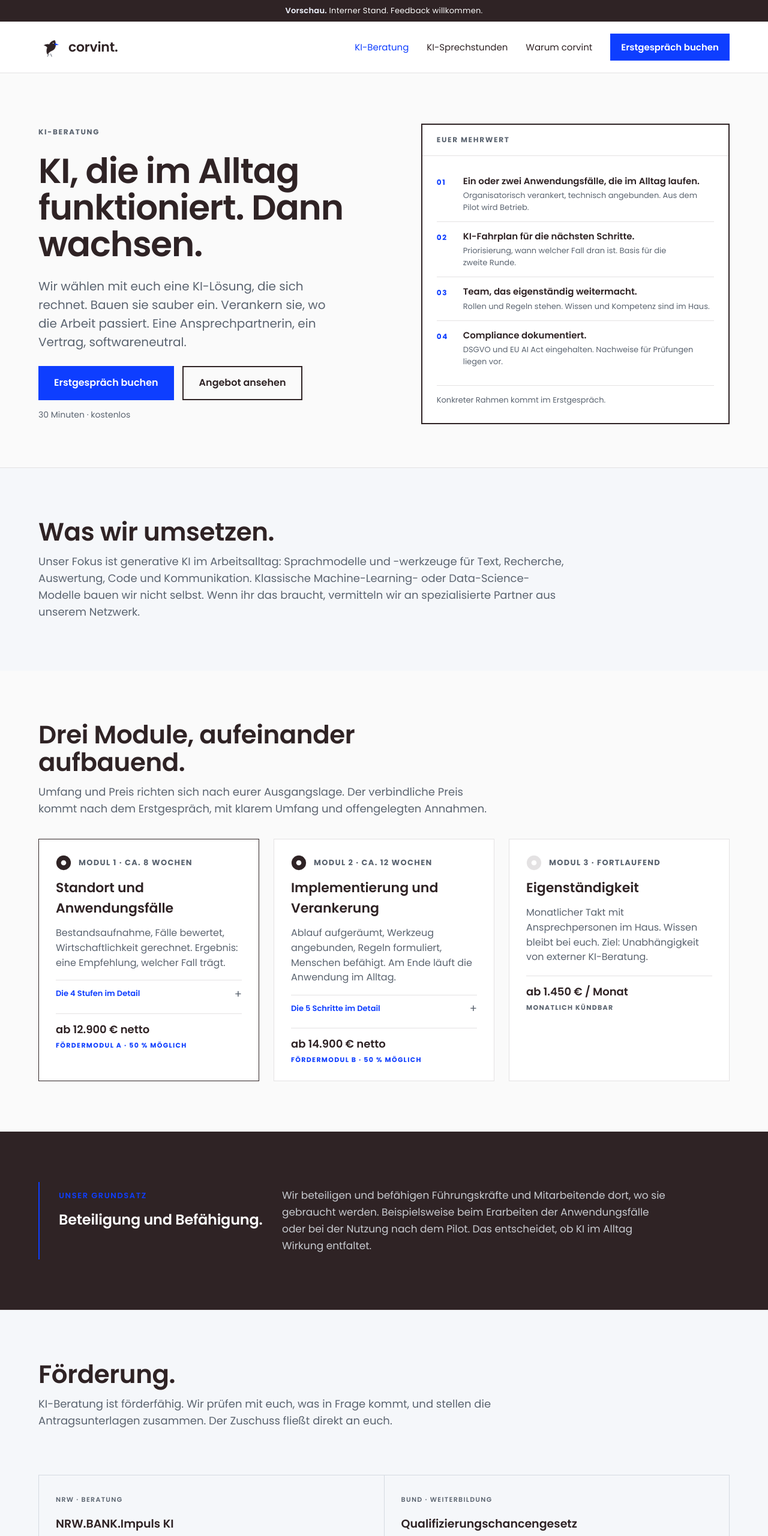
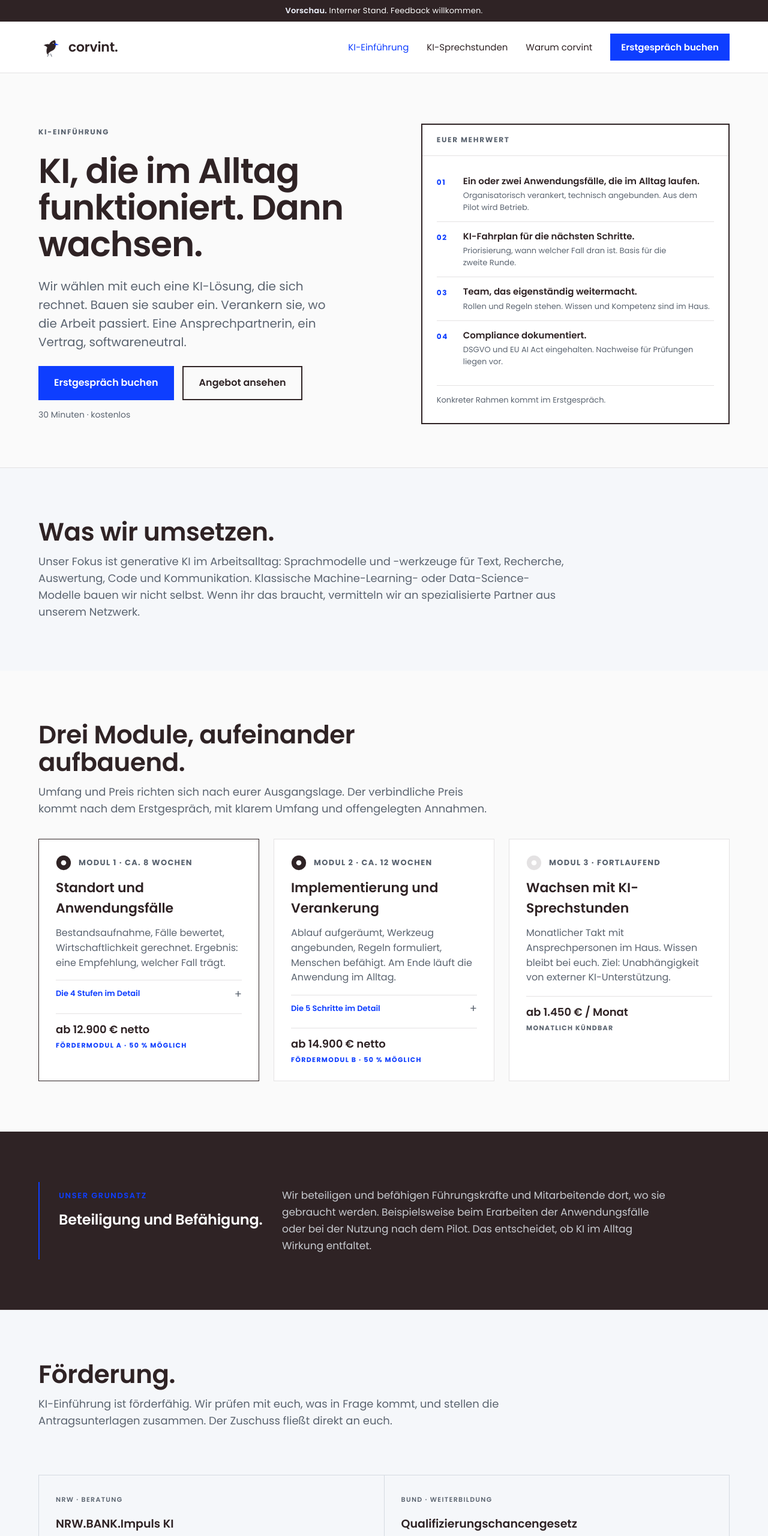
Before and after one commit to havanahx/corvint-website-preview, a plain HTML site: page ki-einfuehrung.html in a window 1280 px wide. Shown: the top 2560 px of the page at 60% size. Drawn offline with Linux system fonts and the light colour scheme.

Commit message:
angebot rename: KI-Beratung → KI-Einführung. abgrenzung zu KI-Sprechstunden. - datei ki-beratung.html → ki-einfuehrung.html - produkt-name ueberall: nav, offer-karte, hero eyebrow, cta-buttons, h2 'passt zu euch', footer links, modul 3 name 'wachsen mit ki-sprechstunden' (schon vorher), foerderung-text - alle href updates auf ki-einfuehrung.html - firmenpositionierung bleibt 'KI-Beratung' (meta title, warum-corvint intro, startseite h1 'KI-Beratung, die im team ankommt') — corvint als kategorie

```diff
--- a/ki-beratung.html
+++ b/ki-einfuehrung.html
@@ -3,10 +3,10 @@
   <head>
     <meta charset="utf-8" />
     <meta name="viewport" content="width=device-width, initial-scale=1" />
-    <title>KI-Beratung — corvint. (Preview)</title>
+    <title>KI-Einführung — corvint. (Preview)</title>
     <meta
       name="description"
-      content="KI-Beratung von Corvint: Operativer Partner für Konzeption, Implementierung und Befähigung. Drei Module, konkrete Preise, förderfähig über NRW.BANK.Impuls KI."
+      content="KI-Einführung von Corvint: Operativer Partner für Konzeption, Implementierung und Befähigung. Drei Module, konkrete Preise, förderfähig über NRW.BANK.Impuls KI."
     />
     <meta name="robots" content="noindex,nofollow" />
     <meta name="theme-color" content="#FAFAFA" />
@@ -88,7 +88,7 @@
             ></path>
           </svg>
         </button>
-        <a class="nav__link" href="ki-beratung.html" aria-current="page">KI-Beratung</a>
+        <a class="nav__link" href="ki-einfuehrung.html" aria-current="page">KI-Einführung</a>
         <a class="nav__link" href="ki-sprechstunden.html">KI-Sprechstunden</a>
         <a class="nav__link" href="warum-corvint.html">Warum corvint</a>
         <a
@@ -106,7 +106,7 @@
       <section class="hero" aria-labelledby="page-titel">
         <div class="wrap wrap--hero hero__grid">
           <div class="hero__copy">
-            <p class="hero__eyebrow">KI-Beratung</p>
+            <p class="hero__eyebrow">KI-Einführung</p>
             <h1 id="page-titel" class="hero__title">
               KI, die im Alltag funktioniert. Dann wachsen.
             </h1>
@@ -289,10 +289,10 @@
                 </svg>
                 <span class="module__label">MODUL 3 · FORTLAUFEND</span>
               </div>
-              <div class="module__title">Eigenständigkeit</div>
+              <div class="module__title">Wachsen mit KI-Sprechstunden</div>
               <div class="module__body">
                 Monatlicher Takt mit Ansprechpersonen im Haus. Wissen bleibt
-                bei euch. Ziel: Unabhängigkeit von externer KI-Beratung.
+                bei euch. Ziel: Unabhängigkeit von externer KI-Unterstützung.
               </div>
               <div class="module__price">
                 <div class="module__price-value">ab 1.450 € / Monat</div>
@@ -337,7 +337,7 @@
               Förderung.
             </h2>
             <p class="section__lead">
-              KI-Beratung ist förderfähig. Wir prüfen mit euch, was in Frage
+              KI-Einführung ist förderfähig. Wir prüfen mit euch, was in Frage
               kommt, und stellen die Antragsunterlagen zusammen. Der Zuschuss
               fließt direkt an euch.
             </p>
@@ -381,7 +381,7 @@
         <div class="wrap section__inner">
           <div class="section__head-text" style="max-width:820px">
             <h2 id="fuer-wen-titel" class="section__title">
-              KI-Beratung passt zu euch?
+              KI-Einführung passt zu euch?
             </h2>
             <p class="section__lead">
               Bucht ein Erstgespräch. Wir klären in 30 Minuten, ob wir
@@ -532,7 +532,7 @@
         </div>
         <div class="site-footer__cols">
           <nav class="site-footer__col" aria-label="Leistungen">
-            <a href="ki-beratung.html">KI-Beratung</a>
+            <a href="ki-einfuehrung.html">KI-Einführung</a>
             <a href="ki-sprechstunden.html">KI-Sprechstunden</a>
           </nav>
           <nav class="site-footer__col" aria-label="Unternehmen">
```
Also changed, not shown: datenschutz.html (+2 -2 lines), impressum.html (+2 -2 lines), index.html (+4 -4 lines), ki-sprechstunden.html (+5 -5 lines), warum-corvint.html (+4 -4 lines).
